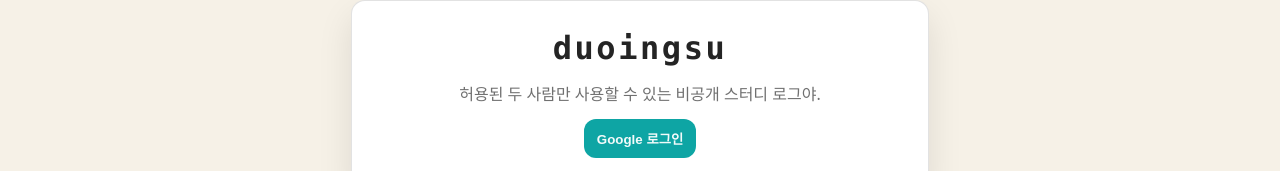
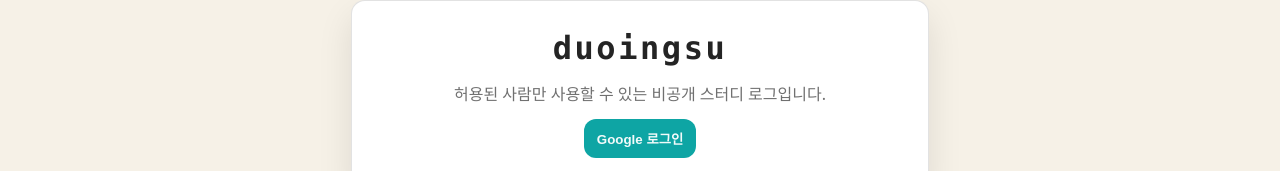
Before and after one commit to jisu-su/study_log_duo, a React (Vite) app in the folder apps/web/: page / in a window 1280 px wide. Shown: the part 333-504 px from the top of the page. Built offline with nearby package versions, Linux system fonts and the light colour scheme; no server answers.

Commit message:
현재 반말 중인 말투 존댓말로 바꾸기

```diff
--- a/apps/web/src/ui/App.tsx
+++ b/apps/web/src/ui/App.tsx
@@ -126,14 +126,14 @@ export default function App() {
           <div className="publicHome">
             <div className="publicPanel">
               <h1>duoingsu</h1>
-              <p>둘만의 스터디 기록 공간을 불러오는 중이야.</p>
+              <p>둘만의 스터디 기록 공간을 불러오는 중입니다.</p>
             </div>
           </div>
         ) : !authUser ? (
           <div className="publicHome">
             <div className="publicPanel">
               <h1>duoingsu</h1>
-              <p>허용된 두 사람만 사용할 수 있는 비공개 스터디 로그야.</p>
+              <p>허용된 사람만 사용할 수 있는 비공개 스터디 로그입니다.</p>
               <button
                 className="btn"
                 onClick={() => (auth ? signInWithPopup(auth, googleProvider) : null)}
@@ -146,8 +146,8 @@ export default function App() {
         ) : meError && !me ? (
           <div className="publicHome">
             <div className="publicPanel">
-              <h1>접근할 수 없어</h1>
-              <p>허용된 계정으로 로그인했는지 확인해줘.</p>
+              <h1>접근할 수 없습니다.</h1>
+              <p>허용된 계정으로 로그인했는지 확인해주세요.</p>
               <button
                 className="btnSecondary"
                 onClick={() => (auth ? signOut(auth) : null)}
@@ -170,7 +170,7 @@ export default function App() {
       <Modal open={needsNickname} title="닉네임 설정" onClose={() => {}}>
         <div className="form">
           <div className="muted">
-            첫 로그인 1회만 설정 가능!! 신중하게 레츠고 (2~12자)
+            첫 로그인 시 1회만 설정 가능! 신중하게 만들기 (2~12자)
           </div>
           <label className="label">
             닉네임
```
